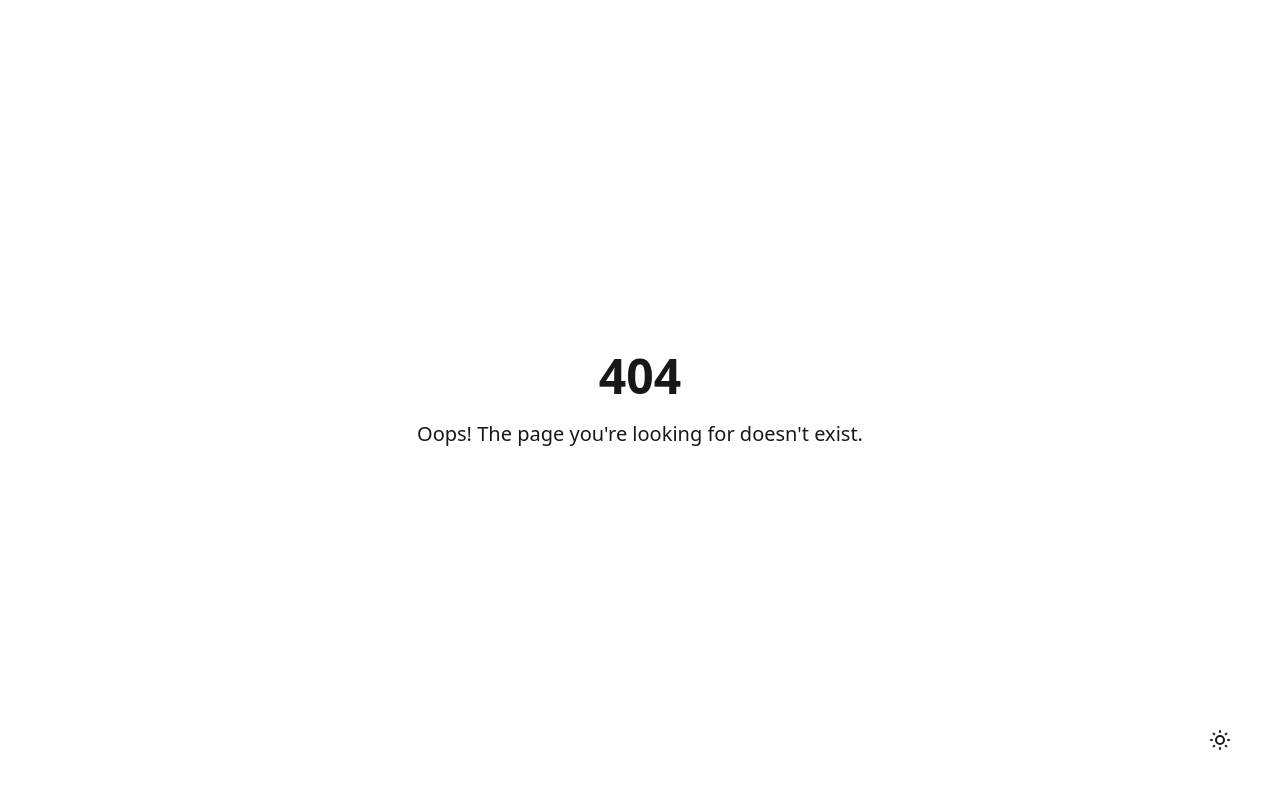
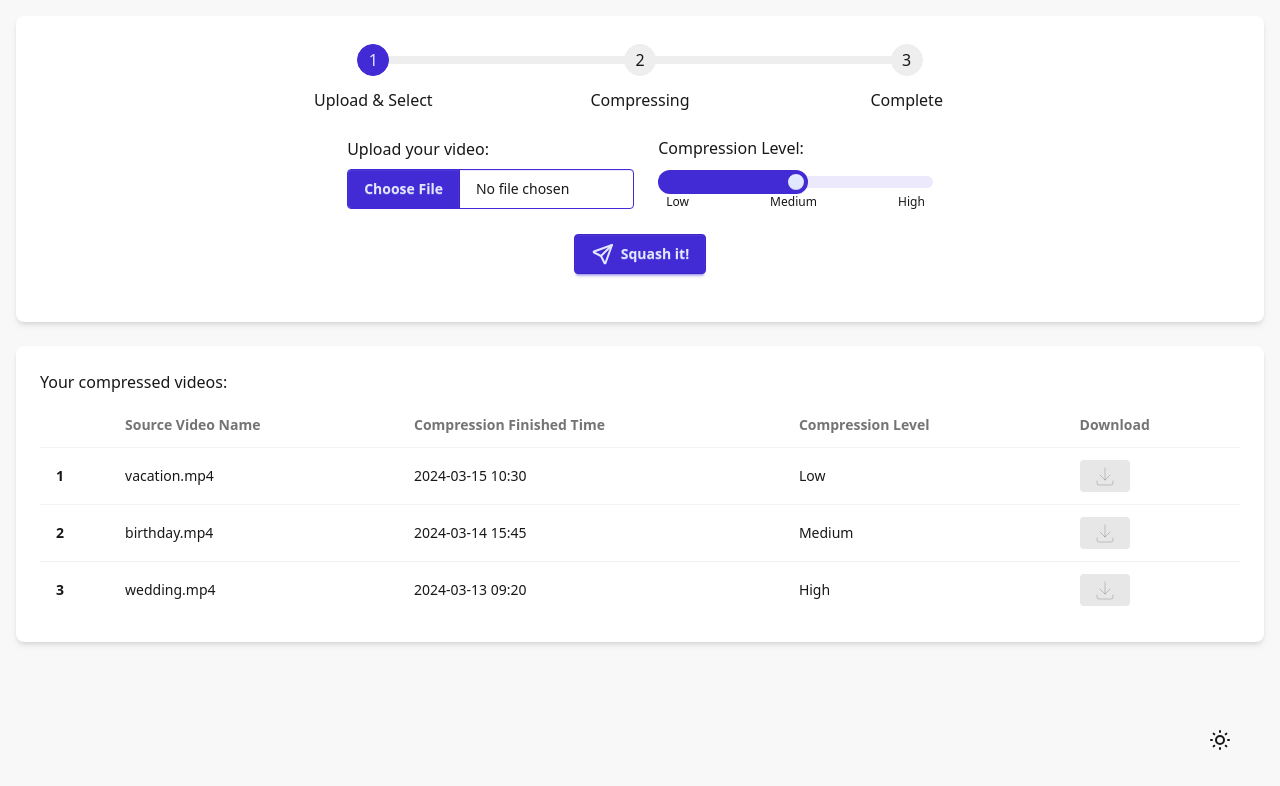
Before and after one commit to MuenYu/Squash, a Next.js app in the folder web-next/: page /panel in a window 1280 px wide. Before the commit this address had no page. Shown: the top 786 px of the page. Built offline with nearby package versions, Linux system fonts and the light colour scheme.

Commit message:
static refactor: panel page

```diff
--- a/web-next/package.json
+++ b/web-next/package.json
@@ -11,6 +11,7 @@
   "dependencies": {
     "@tabler/icons-react": "^3.34.0",
     "daisyui": "^5.0.43",
+    "luxon": "^3.6.1",
     "next": "15.3.3",
     "react": "^19.0.0",
     "react-dom": "^19.0.0"
@@ -18,6 +19,7 @@
   "devDependencies": {
     "@eslint/eslintrc": "^3",
     "@tailwindcss/postcss": "^4",
+    "@types/luxon": "^3.6.2",
     "@types/node": "^20",
     "@types/react": "^19",
     "@types/react-dom": "^19",
--- a/web-next/src/app/layout.tsx
+++ b/web-next/src/app/layout.tsx
@@ -1,4 +1,3 @@
-import type { Metadata } from "next";
 import { Geist, Geist_Mono } from "next/font/google";
 import "./globals.css";
 import ThemeToggle from "@/components/ThemeToggle";
@@ -12,11 +11,6 @@ const geistMono = Geist_Mono({
   variable: "--font-geist-mono",
   subsets: ["latin"],
 });
-
-export const metadata: Metadata = {
-  title: "Create Next App",
-  description: "Generated by create next app",
-};
 
 export default function RootLayout({
   children,
--- /dev/null
+++ b/web-next/src/app/panel/complete/page.tsx
@@ -0,0 +1,31 @@
+import Progress from "@/components/Progress";
+import Steps from "@/components/Steps";
+import { Metadata } from "next";
+import Link from "next/link";
+import React from "react";
+
+export const metadata: Metadata = {
+  title: "Compression Complete",
+  description: "The video compression is complete.",
+};
+
+const SettingForm: React.FC = () => {
+  return (
+    <>
+      <div className="flex justify-center mb-6">
+        <Steps step={2} />
+      </div>
+      <div className="mb-6 flex flex-col items-center">
+        <h1 className="font-medium text-2xl mb-6">
+          Compression complete! The video is ready in the compressed video list
+          below
+        </h1>
+        <Link href="/panel" className="btn btn-primary">
+          Try another one?
+        </Link>
+      </div>
+    </>
+  );
+};
+
+export default SettingForm;
--- /dev/null
+++ b/web-next/src/app/panel/compressing/page.tsx
@@ -0,0 +1,24 @@
+import Progress from "@/components/Progress";
+import Steps from "@/components/Steps";
+import { Metadata } from "next";
+import React from "react";
+
+export const metadata: Metadata = {
+  title: "Video Compressing",
+  description: "Video is compressing.",
+};
+
+const SettingForm: React.FC = () => {
+  return (
+    <>
+      <div className="flex justify-center mb-6">
+        <Steps step={1} />
+      </div>
+      <div className="mb-6 flex flex-col items-center">
+        <Progress />
+      </div>
+    </>
+  );
+};
+
+export default SettingForm;
--- /dev/null
+++ b/web-next/src/app/panel/layout.tsx
@@ -0,0 +1,21 @@
+import CompressedVideoList from "@/components/CompressedVideoList";
+
+export default function PanelLayout({
+  children,
+}: Readonly<{
+  children: React.ReactNode;
+}>) {
+  return (
+    <div className="min-h-screen bg-base-200">
+      <main className="p-4">
+        <div className="shadow-md bg-base-100 rounded-lg p-6 mb-6">
+          {children}
+        </div>
+
+        <div className="shadow-md bg-base-100 rounded-lg p-6 mb-6 overflow-x-auto">
+          <CompressedVideoList />
+        </div>
+      </main>
+    </div>
+  );
+}
--- /dev/null
+++ b/web-next/src/app/panel/page.tsx
@@ -0,0 +1,75 @@
+import Steps from "@/components/Steps";
+import { IconSend } from "@tabler/icons-react";
+import { Metadata } from "next";
+import React from "react";
+
+export const metadata: Metadata = {
+  title: "Compression Setting",
+  description: "Video compression setting.",
+};
+
+const SettingForm: React.FC = () => {
+  return (
+    <>
+      <div className="flex justify-center mb-6">
+        <Steps step={0} />
+      </div>
+      {/* File Upload Area */}
+      <div className="mb-6 flex flex-col items-center">
+        <form
+          method="post"
+          encType="multipart/form-data"
+          className="flex flex-col items-center gap-6"
+        >
+          <fieldset className="flex gap-6 flex-col lg:flex-row items-center">
+            <div>
+              <div
+                className="tooltip"
+                data-tip="You can upload a new video to compress"
+              >
+                <label className="block font-medium mb-2">
+                  Upload your video:
+                </label>
+              </div>
+              <input
+                name="videoFile"
+                type="file"
+                accept="video/*"
+                className="file-input file-input-bordered file-input-primary block"
+              />
+            </div>
+            <div>
+              <div
+                className="tooltip"
+                data-tip="Higher compression level, smaller file size, lower quality"
+              >
+                <label className="block font-medium mb-2">
+                  Compression Level:
+                </label>
+              </div>
+              <input
+                name="level"
+                type="range"
+                min={28}
+                max={48}
+                className="range range-primary"
+                step={10}
+              />
+              <div className="flex w-full justify-between px-2 text-xs">
+                <span>Low</span>
+                <span>Medium</span>
+                <span>High</span>
+              </div>
+            </div>
+          </fieldset>
+
+          <button className="btn btn-primary">
+            <IconSend stroke={2} /> Squash it!
+          </button>
+        </form>
+      </div>
+    </>
+  );
+};
+
+export default SettingForm;
--- /dev/null
+++ b/web-next/src/components/CompressedVideoList.tsx
@@ -0,0 +1,87 @@
+import { DateTime } from "luxon";
+import { IconDownload } from "@tabler/icons-react";
+
+interface Video {
+  compression_level: string;
+  original_name: string;
+  create_time: string;
+  file_name: string;
+}
+
+const mockVideoList: Video[] = [
+  {
+    compression_level: '28',
+    original_name: 'vacation.mp4',
+    create_time: '2024-03-15T10:30:00',
+    file_name: 'compressed_vacation.mp4'
+  },
+  {
+    compression_level: '38',
+    original_name: 'birthday.mp4',
+    create_time: '2024-03-14T15:45:00',
+    file_name: 'compressed_birthday.mp4'
+  },
+  {
+    compression_level: '48',
+    original_name: 'wedding.mp4',
+    create_time: '2024-03-13T09:20:00',
+    file_name: 'compressed_wedding.mp4'
+  }
+];
+
+const CompressedVideoList = () => {
+  const compressionMap: Record<string, string> = {
+    '28': 'Low',
+    '38': 'Medium',
+    '48': 'High'
+  };
+
+  return (
+    <>
+      <h1 className="font-medium mb-2">Your compressed videos:</h1>
+      {mockVideoList.length === 0 ? (
+        <h2 className="font-medium mb-2">
+          You have no video upload records yet.
+        </h2>
+      ) : (
+        <table className="table">
+          <thead>
+            <tr>
+              <th></th>
+              <th>Source Video Name</th>
+              <th>Compression Finished Time</th>
+              <th>Compression Level</th>
+              <th>Download</th>
+            </tr>
+          </thead>
+          <tbody>
+            {mockVideoList
+              .filter((item) => !!item.compression_level)
+              .map((video, index) => (
+                <tr key={index}>
+                  <th>{index + 1}</th>
+                  <td>{video.original_name}</td>
+                  <td>
+                    {DateTime.fromISO(video.create_time).toFormat(
+                      "yyyy-MM-dd HH:mm"
+                    )}
+                  </td>
+                  <td>{compressionMap[video.compression_level]}</td>
+                  <td className="flex gap-2">
+                    <button
+                      className="btn btn-outline btn-primary btn-sm"
+                      disabled
+                    >
+                      <IconDownload stroke={1} />
+                    </button>
+                  </td>
+                </tr>
+              ))}
+          </tbody>
+        </table>
+      )}
+    </>
+  );
+};
+
+export default CompressedVideoList;
--- /dev/null
+++ b/web-next/src/components/Progress.tsx
@@ -0,0 +1,37 @@
+"use client"
+
+import { useEffect, useState } from "react";
+
+interface ProgressProps {
+  initialValue?: number;
+}
+
+const Progress: React.FC<ProgressProps> = ({ initialValue = 0 }) => {
+  const [progress, setProgress] = useState<number>(initialValue);
+
+  useEffect(() => {
+    const interval = setInterval(() => {
+      setProgress((prev) => {
+        if (prev >= 100) {
+          clearInterval(interval);
+          return 100;
+        }
+        return Math.min(prev + 5, 100);
+      });
+    }, 1000);
+
+    return () => clearInterval(interval);
+  }, []);
+
+  return (
+    <div
+      className="radial-progress"
+      style={{ "--value": progress, "--size": "12rem", "--thickness": "4px" } as React.CSSProperties}
+      role="progressbar"
+    >
+      <span className="text-6xl">{progress}%</span>
+    </div>
+  );
+};
+
+export default Progress;
--- /dev/null
+++ b/web-next/src/components/Steps.tsx
@@ -0,0 +1,19 @@
+const labels: string[] = ["Upload & Select", "Compressing", "Complete"];
+
+interface StepsProps {
+  step: number;
+}
+
+const Steps: React.FC<StepsProps> = ({ step }) => {
+  return (
+    <ul className="w-2/3 steps steps-vertical lg:steps-horizontal">
+      {labels.map((label, i) => (
+        <li key={i} className={`step ${i <= step ? "step-primary" : ""}`}>
+          {label}
+        </li>
+      ))}
+    </ul>
+  );
+};
+
+export default Steps;
```
Also changed, not shown: 1 other file (tests, documents, lock files or other folders).
